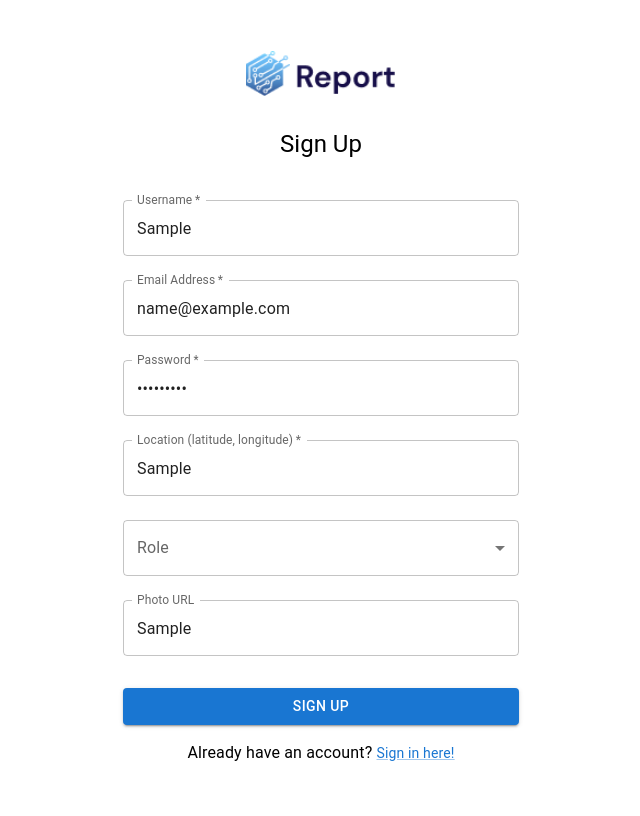
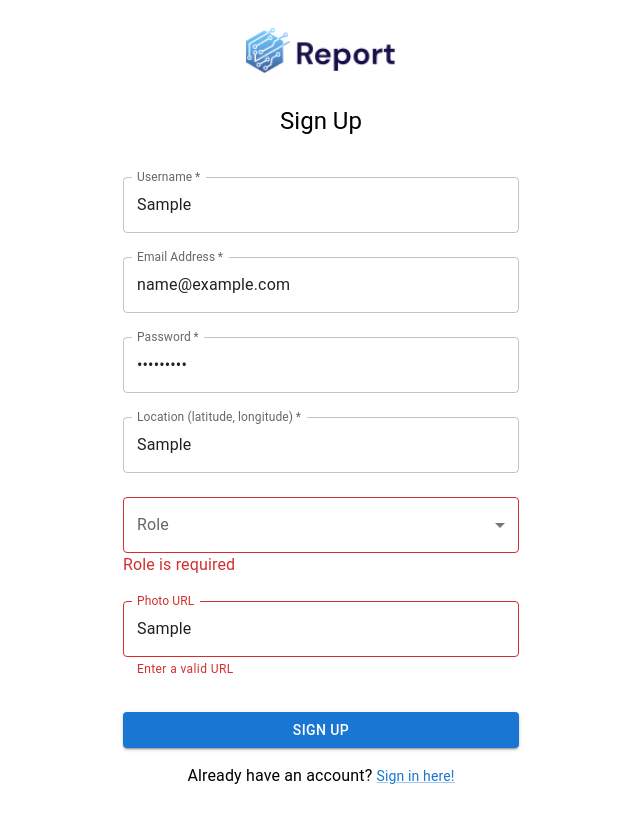
Before and after one commit to yoav1870/E2E, a React (Vite) app in the folder client/: page /sign-up in a window 1280 px wide. Both pictures are taken after typing "Sample", "name@example.com", "Sample123", "Sample", "Sample" into the empty fields and a click on the button "SIGN UP". Shown: the whole page, without its empty margins (319-959 px from the left). Built offline with nearby package versions, Linux system fonts and the light colour scheme; no server answers.

Commit message:
sign up page validation

```diff
--- a/client/package.json
+++ b/client/package.json
@@ -15,9 +15,11 @@
     "@mui/icons-material": "^5.15.14",
     "@mui/material": "^5.15.14",
     "axios": "^1.6.8",
+    "formik": "^2.4.5",
     "react": "^18.2.0",
     "react-dom": "^18.2.0",
-    "react-router-dom": "^6.22.3"
+    "react-router-dom": "^6.22.3",
+    "yup": "^1.4.0"
   },
   "devDependencies": {
     "@types/react": "^18.2.66",
--- a/client/src/App.jsx
+++ b/client/src/App.jsx
@@ -3,7 +3,6 @@ import HomePage from "./pages/HomePage.jsx";
 import SignIn from "./pages/SignIn";
 import SignUp from "./pages/SignUp";
 import Profile from "./pages/Profile.jsx";
-import Header from "./component/Header.jsx";
 
 const App = () => (
   <BrowserRouter>
--- a/client/src/pages/SignUp.jsx
+++ b/client/src/pages/SignUp.jsx
@@ -1,11 +1,35 @@
 import React, { useState } from 'react';
-import { Container, Typography, TextField, Button, Link, FormControl, RadioGroup, FormControlLabel, Radio, FormGroup, Checkbox, InputLabel, Select, MenuItem, Box } from '@mui/material';
+import { Container, Typography, TextField, Button, Link, FormControl, FormControlLabel, Checkbox, InputLabel, Select, MenuItem, Box } from '@mui/material';
 import axios from 'axios';
 import logo from '../assets/logo.png';
 import { useNavigate } from 'react-router-dom';
+import { useFormik } from 'formik';
+import * as yup from 'yup';
+
+const validationSchema = yup.object({
+    username: yup.string().required('Username is required'),
+    email: yup.string().email('Enter a valid email').required('Email is required'),
+    password: yup.string().min(8, 'Password should be of minimum 8 characters length').required('Password is required'),
+    role: yup.string().required('Role is required'),
+    location: yup.string().required('Location is required'),
+    profession: yup.string().when('role', (role, schema) =>
+        role === 'service_provider' ? schema.required('Profession is required for service providers.') : schema
+    ),
+    ranking: yup.number().when('role', (role, schema) =>
+        role === 'service_provider' ? schema.min(1, 'Ranking must be at least 1').max(5, 'Ranking must be at most 5').required('Ranking is required for service providers.') : schema
+    ),
+    availability: yup.boolean().when('role', (role, schema) =>
+        role === 'service_provider' ? schema.required('Availability is required for service providers.') : schema
+    ),
+    photo: yup.string().url('Enter a valid URL'),
+});
 
 const SignUp = () => {
-    const [userData, setUserData] = useState({
+    const [error, setError] = useState('');
+    const navigate = useNavigate();
+
+    const formik = useFormik({
+        initialValues: {
             username: '',
             email: '',
             password: '',
@@ -13,27 +37,43 @@ const SignUp = () => {
             location: '',
             profession: '',
             description: '',
-        availability: true,
             ranking: '',
+            availability: false,
             photo: '',
-    });
-    const [error, setError] = useState(''); // State to hold error messages from the server
-    const navigate = useNavigate();
-
-    const handleInputChange = (e) => {
-        const { name, value } = e.target;
-        setUserData({ ...userData, [name]: value });
+        },
+        validationSchema: validationSchema,
+        onSubmit: async (values, { setSubmitting }) => {
+            const dataToSend = {
+                ...values,
+                location: {
+                    type: "Point",
+                    coordinates: values.location.split(',').map(coord => parseFloat(coord.trim()))
+                },
             };
 
-    const handleCheckboxChange = (e) => {
-        setUserData({ ...userData, availability: e.target.checked });
-    };
+            try {
+                const response = await axios.post('https://e2e-y8hj.onrender.com/api/users', dataToSend, {
+                    headers: {
+                        'Content-Type': 'application/json',
+                    },
+                });
+                console.log('Sign up successful', response.data);
+                navigate('/home');
+            } catch (error) {
+                console.error('Sign up failed', error);
+                const message = error.response && error.response.data ? error.response.data : 'Sign up failed. Please try again.';
+                setError(message);
+            }
+
+            setSubmitting(false);
+        },
+    });
 
     const handleLocationFocus = () => {
         if ("geolocation" in navigator) {
             navigator.geolocation.getCurrentPosition((position) => {
                 const { latitude, longitude } = position.coords;
-                setUserData({ ...userData, location: `${latitude.toFixed(6)},${longitude.toFixed(6)}` });
+                formik.setFieldValue('location', `${latitude.toFixed(6)},${longitude.toFixed(6)}`);
             }, (error) => {
                 console.error("Error obtaining geolocation:", error);
                 alert("Error obtaining geolocation. Please enter manually.");
@@ -44,76 +84,156 @@ const SignUp = () => {
         }
     };
 
-    const handleSubmit = async (event) => {
-        event.preventDefault();
-        const dataToSend = {
-            ...userData,
-            location: {
-                type: "Point",
-                coordinates: userData.location.split(',').map(coord => parseFloat(coord.trim()))
-            },
-        };
-
-        try {
-            const response = await axios.post('https://e2e-y8hj.onrender.com/api/users', dataToSend, {
-                headers: {
-                    'Content-Type': 'application/json',
-                },
-            });
-            console.log('Sign up successful', response.data);
-            // Redirect to the home page upon successful sign-up
-            navigate('/home');
-        } catch (error) {
-            console.error('Sign up failed', error);
-            // Extract and show detailed error message from server
-            const message = error.response && error.response.data ? error.response.data : 'Sign up failed. Please try again.';
-            setError(message); // Set the detailed error message from the server
-        }
-    };
-
     return (
         <Container component="main" maxWidth="xs" sx={{ display: 'flex', flexDirection: 'column', alignItems: 'center', justifyContent: 'center', height: '100vh', gap: 2 }}>
             <Box component="img" src={logo} alt="Logo" sx={{ width: 150, height: 'auto', marginBottom: 2 }} />
             <Typography component="h1" variant="h5">Sign Up</Typography>
 
-            <Box component="form" onSubmit={handleSubmit} noValidate sx={{ mt: 1 }}>
-                <TextField margin="normal" required fullWidth id="username" label="Username" name="username" autoComplete="username" autoFocus value={userData.username} onChange={handleInputChange} />
-                <TextField margin="normal" required fullWidth id="email" label="Email Address" name="email" autoComplete="email" type="email" value={userData.email} onChange={handleInputChange} />
-                <TextField margin="normal" required fullWidth name="password" label="Password" type="password" id="password" autoComplete="new-password" value={userData.password} onChange={handleInputChange} />
-                <TextField margin="normal" required fullWidth name="location" label="Location (latitude, longitude)" onFocus={handleLocationFocus} value={userData.location} onChange={handleInputChange} placeholder="34.0522, -118.2437" />
+            <Box component="form" onSubmit={formik.handleSubmit} noValidate sx={{ mt: 1 }}>
+                <TextField
+                    margin="normal"
+                    required
+                    fullWidth
+                    id="username"
+                    label="Username"
+                    name="username"
+                    autoComplete="username"
+                    autoFocus
+                    value={formik.values.username}
+                    onChange={formik.handleChange}
+                    error={formik.touched.username && Boolean(formik.errors.username)}
+                    helperText={formik.touched.username && formik.errors.username}
+                />
+                <TextField
+                    margin="normal"
+                    required
+                    fullWidth
+                    id="email"
+                    label="Email Address"
+                    name="email"
+                    autoComplete="email"
+                    type="email"
+                    value={formik.values.email}
+                    onChange={formik.handleChange}
+                    error={formik.touched.email && Boolean(formik.errors.email)}
+                    helperText={formik.touched.email && formik.errors.email}
+                />
+                <TextField
+                    margin="normal"
+                    required
+                    fullWidth
+                    name="password"
+                    label="Password"
+                    type="password"
+                    id="password"
+                    autoComplete="new-password"
+                    value={formik.values.password}
+                    onChange={formik.handleChange}
+                    error={formik.touched.password && Boolean(formik.errors.password)}
+                    helperText={formik.touched.password && formik.errors.password}
+                />
+                <TextField
+                    margin="normal"
+                    required
+                    fullWidth
+                    name="location"
+                    label="Location (latitude, longitude)"
+                    onFocus={handleLocationFocus}
+                    value={formik.values.location}
+                    onChange={formik.handleChange}
+                    error={formik.touched.location && Boolean(formik.errors.location)}
+                    helperText={formik.touched.location && formik.errors.location}
+                    placeholder="34.0522, -118.2437"
+                />
 
                 <FormControl fullWidth margin="normal">
                     <InputLabel id="role-label">Role</InputLabel>
-                    <Select labelId="role-label" id="role" name="role" value={userData.role} label="Role" onChange={handleInputChange}>
+                    <Select
+                        labelId="role-label"
+                        id="role"
+                        name="role"
+                        value={formik.values.role}
+                        label="Role"
+                        onChange={formik.handleChange}
+                        error={formik.touched.role && Boolean(formik.errors.role)}
+                    >
                         <MenuItem value="service_request">Service Request</MenuItem>
                         <MenuItem value="service_provider">Service Provider</MenuItem>
                     </Select>
+                    {formik.touched.role && formik.errors.role && <Typography color="error">{formik.errors.role}</Typography>}
                 </FormControl>
 
-                {userData.role === 'service_provider' && (
+                {formik.values.role === 'service_provider' && (
                     <>
-                        <TextField margin="normal" required fullWidth name="profession" label="Profession" autoComplete="profession" value={userData.profession} onChange={handleInputChange} />
-                        <TextField margin="normal" fullWidth name="description" label="Description" autoComplete="description" value={userData.description} onChange={handleInputChange} />
                         <TextField
                             margin="normal"
-                            required
+                            required={formik.values.role === 'service_provider'}
+                            fullWidth
+                            name="profession"
+                            label="Profession"
+                            autoComplete="profession"
+                            value={formik.values.profession}
+                            onChange={formik.handleChange}
+                            error={formik.touched.profession && Boolean(formik.errors.profession)}
+                            helperText={formik.touched.profession && formik.errors.profession}
+                        />
+                        <TextField
+                            margin="normal"
+                            fullWidth
+                            name="description"
+                            label="Description"
+                            autoComplete="description"
+                            value={formik.values.description}
+                            onChange={formik.handleChange}
+                        />
+                        <TextField
+                            margin="normal"
+                            required={formik.values.role === 'service_provider'}
                             fullWidth
                             id="ranking"
                             label="Ranking"
                             name="ranking"
                             autoComplete="ranking"
                             type="number"
-                            InputProps={{ inputProps: { min: 1, max: 5 } }} // Ensure the ranking is within 1-5
-                            value={userData.ranking}
-                            onChange={handleInputChange}
+                            InputProps={{ inputProps: { min: 1, max: 5 } }}
+                            value={formik.values.ranking}
+                            onChange={formik.handleChange}
+                            error={formik.touched.ranking && Boolean(formik.errors.ranking)}
+                            helperText={formik.touched.ranking && formik.errors.ranking}
                         />
-
+                        <FormControl component="fieldset" margin="normal">
+                            <FormControlLabel
+                                control={
+                                    <Checkbox
+                                        checked={formik.values.availability}
+                                        onChange={formik.handleChange}
+                                        name="availability"
+                                        color="primary"
+                                    />
+                                }
+                                label="Available"
+                            />
+                        </FormControl>
                     </>
                 )}
 
-                <TextField margin="normal" fullWidth name="photo" label="Photo URL" value={userData.photo} onChange={handleInputChange} placeholder="http://example.com/photo.jpg" />
+                <TextField
+                    margin="normal"
+                    fullWidth
+                    name="photo"
+                    label="Photo URL"
+                    value={formik.values.photo}
+                    onChange={formik.handleChange}
+                    error={formik.touched.photo && Boolean(formik.errors.photo)}
+                    helperText={formik.touched.photo && formik.errors.photo}
+                    placeholder="http://example.com/photo.jpg"
+                />
 
-                <Button type="submit" fullWidth variant="contained" sx={{ mt: 3, mb: 2 }}>Sign Up</Button>
+                <Button type="submit" fullWidth variant="contained" sx={{ mt: 3, mb: 2 }} disabled={formik.isSubmitting}>
+                    Sign Up
+                </Button>
+
+                {error && <Typography color="error">{error}</Typography>}
 
                 <Typography textAlign="center">
                     Already have an account? <Link href="/sign-in" variant="body2">Sign in here!</Link>
```
Also changed, not shown: 1 other file (tests, documents, lock files or other folders). Lines whose indentation alone changed are shown as unchanged.
